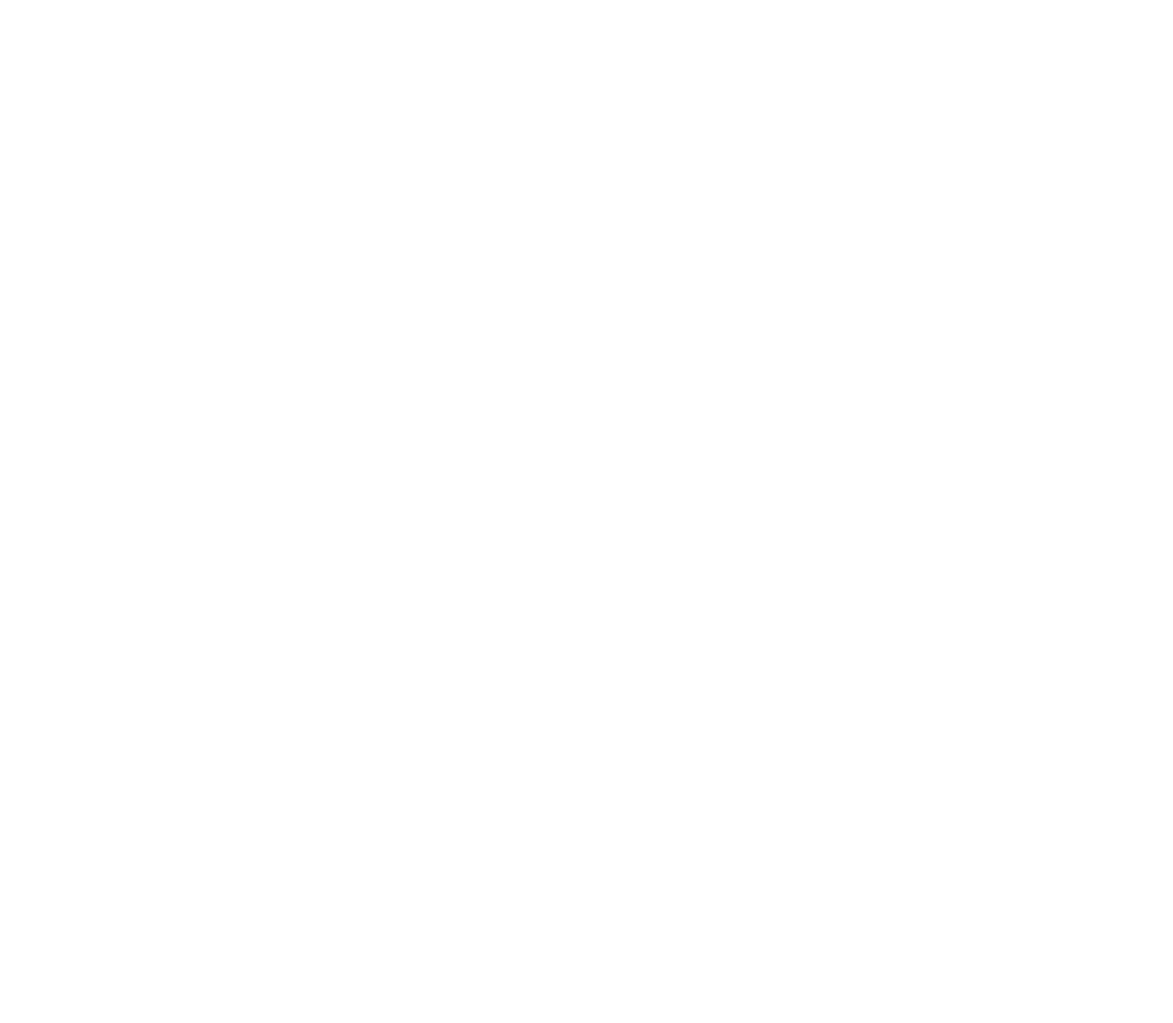
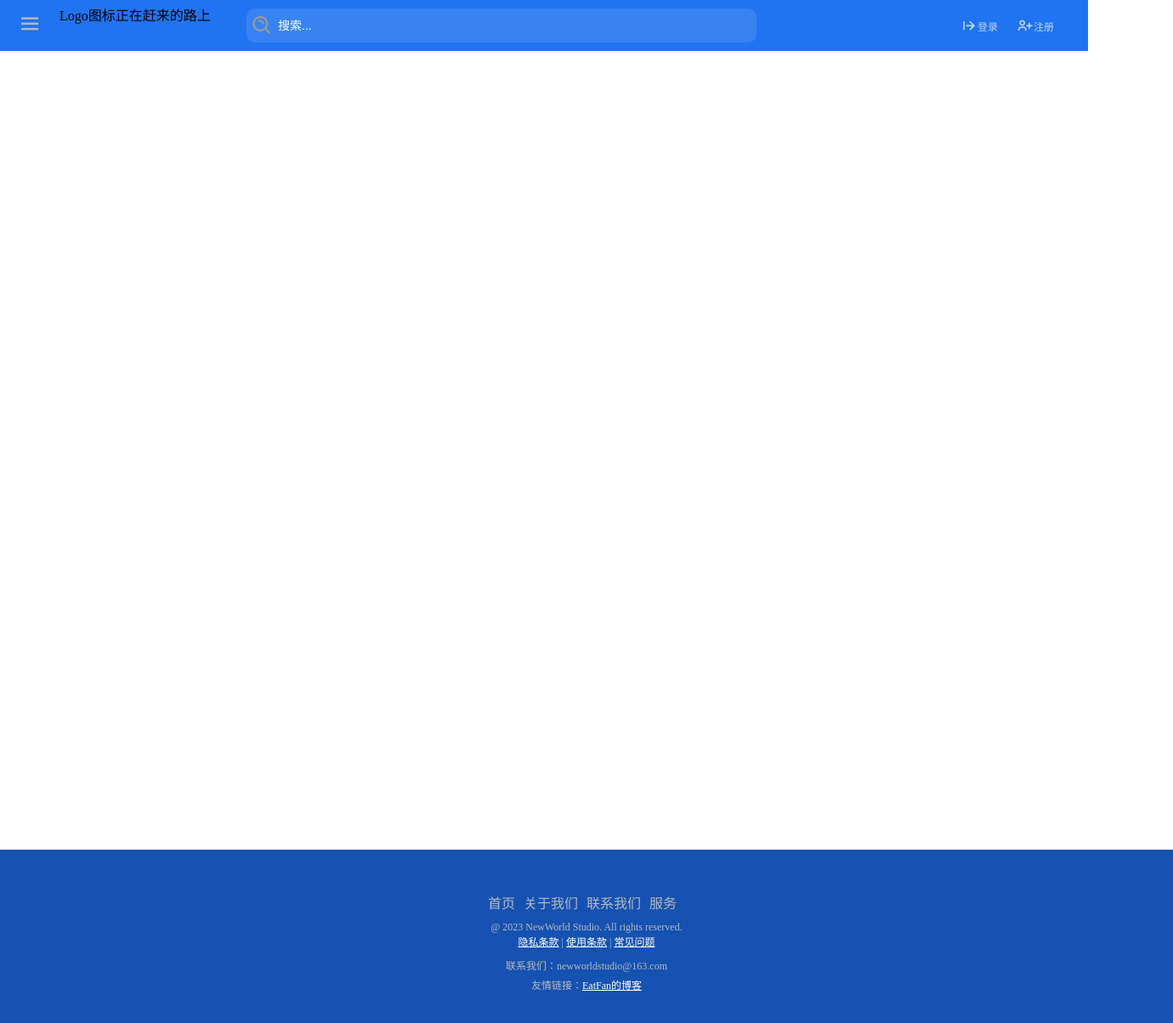
Before and after one commit to EatFans/CodeFellow, a Vue app in the folder vue-codefellow/: page /register in a window 1280 px wide. Shown: the top 1204 px of the page at 85% size, 1380 px wide, since content can reach past the window. Before the commit the page ends 800 px from the top, so only its background shows below. Built offline with nearby package versions, Linux system fonts and the light colour scheme.

Commit message:
开始制作注册页面 by EatFan on 2024/6/13

```diff
--- a/vue-codefellow/package.json
+++ b/vue-codefellow/package.json
@@ -12,7 +12,8 @@
     "vue": "^3.4.21",
     "vue-carousel": "^0.18.0",
     "vue-router": "^4.3.2",
-    "vue3-carousel": "^0.3.3"
+    "vue3-carousel": "^0.3.3",
+    "vuex": "^4.0.2"
   },
   "devDependencies": {
     "@vitejs/plugin-vue": "^5.0.4",
--- a/vue-codefellow/src/components/Footer.vue
+++ b/vue-codefellow/src/components/Footer.vue
@@ -26,6 +26,7 @@ import '@/assets/theme.css';
 
 
 export default {
+  name: 'Footer',
   computed: {
     // 从 Vuex 中获取当前主题状态
 
--- /dev/null
+++ b/vue-codefellow/src/store/index.js
@@ -0,0 +1,11 @@
+// Vuex Store 状态
+import { createStore } from "vuex";
+import settings from "@/store/modules/settings.js";
+
+const store = createStore({
+    modules: {
+        settings
+    }
+});
+
+export default store
--- /dev/null
+++ b/vue-codefellow/src/store/modules/settings.js
@@ -0,0 +1,31 @@
+// 用户在网站上的设置
+
+const state = {
+    leftNavVisible: '',
+    theme: 'light',
+
+};
+
+const mutations = {
+    setLeftNavVisible(state, visible){
+        state.leftNavVisible = visible;
+    }
+};
+
+const actions = {
+    updateLeftNavVisible({ commit }, visible) {
+        commit('setLeftNavVisible',visible);
+    }
+};
+
+const getters = {
+
+};
+
+export default {
+    namespaced: true,
+    state,
+    mutations,
+    actions,
+    getters
+};
--- a/vue-codefellow/src/views/RegisterPage.vue
+++ b/vue-codefellow/src/views/RegisterPage.vue
@@ -1,13 +1,28 @@
+<!-- 注册页面 -->
 <template>
+  <HeaderBar />
+  <div class="register-page-container">
 
+  </div>
+  <Footer />
 </template>
 
 <script>
+import HeaderBar from "@/components/HeaderBar.vue";
+import Footer from "@/components/Footer.vue";
+
 export default {
-  name: 'RegisterPage'
+  name: 'RegisterPage',
+  components: {
+    HeaderBar,
+    Footer
+
+  }
 }
 </script>
 
 <style scoped>
-
+.register-page-container {
+  height: 1000px;
+}
 </style>
```
Also changed, not shown: vue-codefellow/src/main.js (+6 -5 lines), 1 other file (tests, documents, lock files or other folders).
